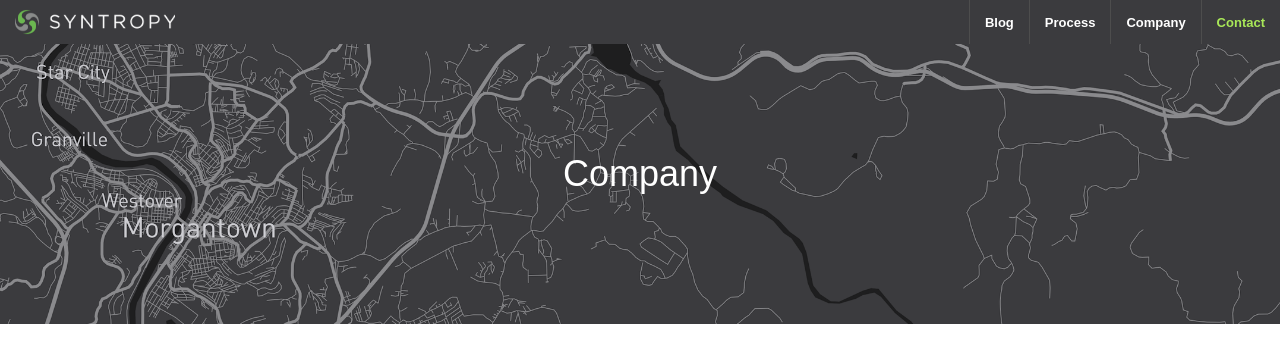
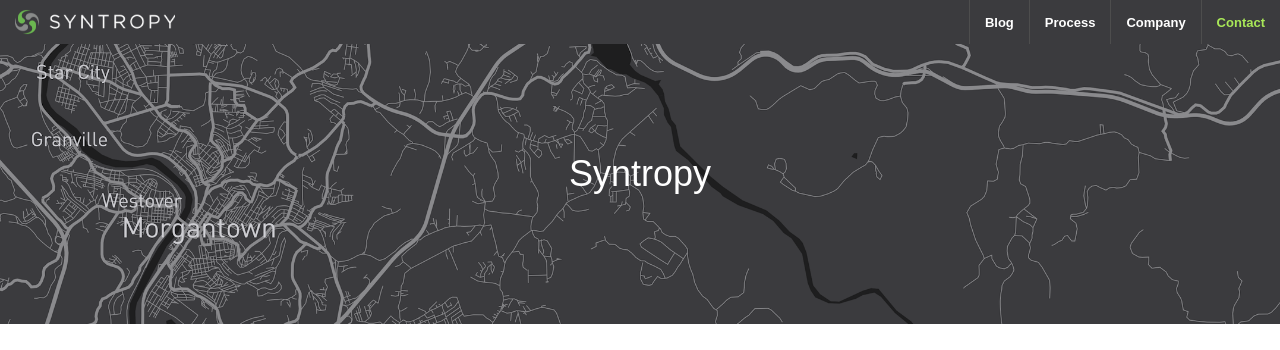
Before and after one commit to SyntropyDev/SyntropyDev.github.io, a Jekyll site: the page built from page/team/index.html, in a window 1280 px wide. Shown: the top 350 px of the page. Built offline with Jekyll 4.4.1, drawn with Linux system fonts in a browser that asks for light colours; nearby versions of some CDN libraries.

Commit message:
textual edits

```diff
--- a/page/team/index.html
+++ b/page/team/index.html
@@ -10,7 +10,7 @@
     <div class="row">
       <div class="what-we-do col-xs-12 col-md-12">
 
-        <h1 style="text-align: center;">Company</h1>
+        <h1 style="text-align: center;">Syntropy</h1>
 
 
       </div>
```
